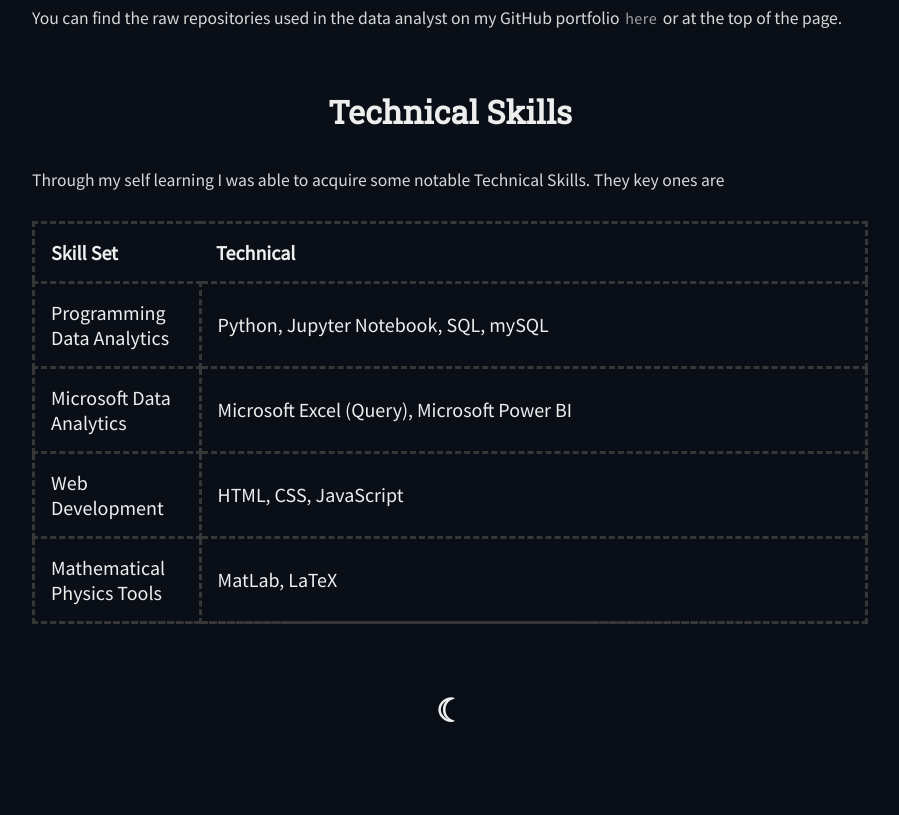
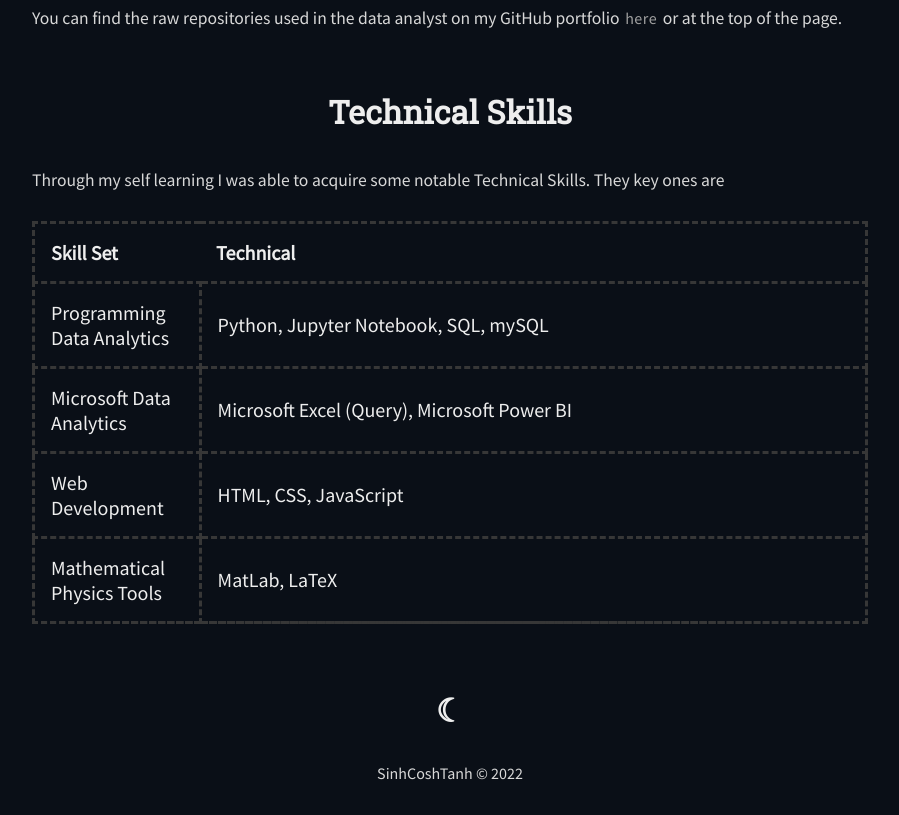
Before and after one commit to sinhcoshtanh/website, a plain HTML site: page index.html in a window 1280 px wide. Shown: the part 823-1638 px from the top of the page, without its empty margins (190-1089 px from the left). Drawn offline with Linux system fonts and the light colour scheme; a web font is replaced by a local one.

Commit message:
Update bottom container

```diff
--- a/blog_posts/blog_posts_styles.css
+++ b/blog_posts/blog_posts_styles.css
@@ -211,3 +211,10 @@
 .moon{
     position: center;
 }
+
+.bottom-text{
+    position: center;
+    font-size:1rem;
+    font-family: 'Source Sans Pro', sans-serif;
+    color:#d8d8d8;
+}
--- a/blog_posts/pc_parts_list/pc_parts_list_styles.css
+++ b/blog_posts/pc_parts_list/pc_parts_list_styles.css
@@ -211,3 +211,10 @@
 .moon{
     position: center;
 }
+
+.bottom-text{
+    position: center;
+    font-size:1rem;
+    font-family: 'Source Sans Pro', sans-serif;
+    color:#d8d8d8;
+}
--- a/index.html
+++ b/index.html
@@ -94,11 +94,12 @@
 
     </div>
 
-    <div class="bottom-container">
-        <div class="moon">
-            <h2>☾</h2>
+        <div class="bottom-container">
+            <div class="moon">
+                <h2>☾</h2>
+                <div class="bottom-text">SinhCoshTanh © 2022</div>
+            </div>
         </div>
-    </div>
 </div>
 </body>
 
--- a/styling/styles.css
+++ b/styling/styles.css
@@ -211,3 +211,10 @@
 .moon{
     position: center;
 }
+
+.bottom-text{
+    position: center;
+    font-size:1rem;
+    font-family: 'Source Sans Pro', sans-serif;
+    color:#d8d8d8;
+}
```
Also changed, not shown: blog_posts/blog_posts.html (+4 -1 lines), blog_posts/pc_parts_list/pc_parts_list.html (+4 -1 lines), cv.html (+7 -1 lines).
